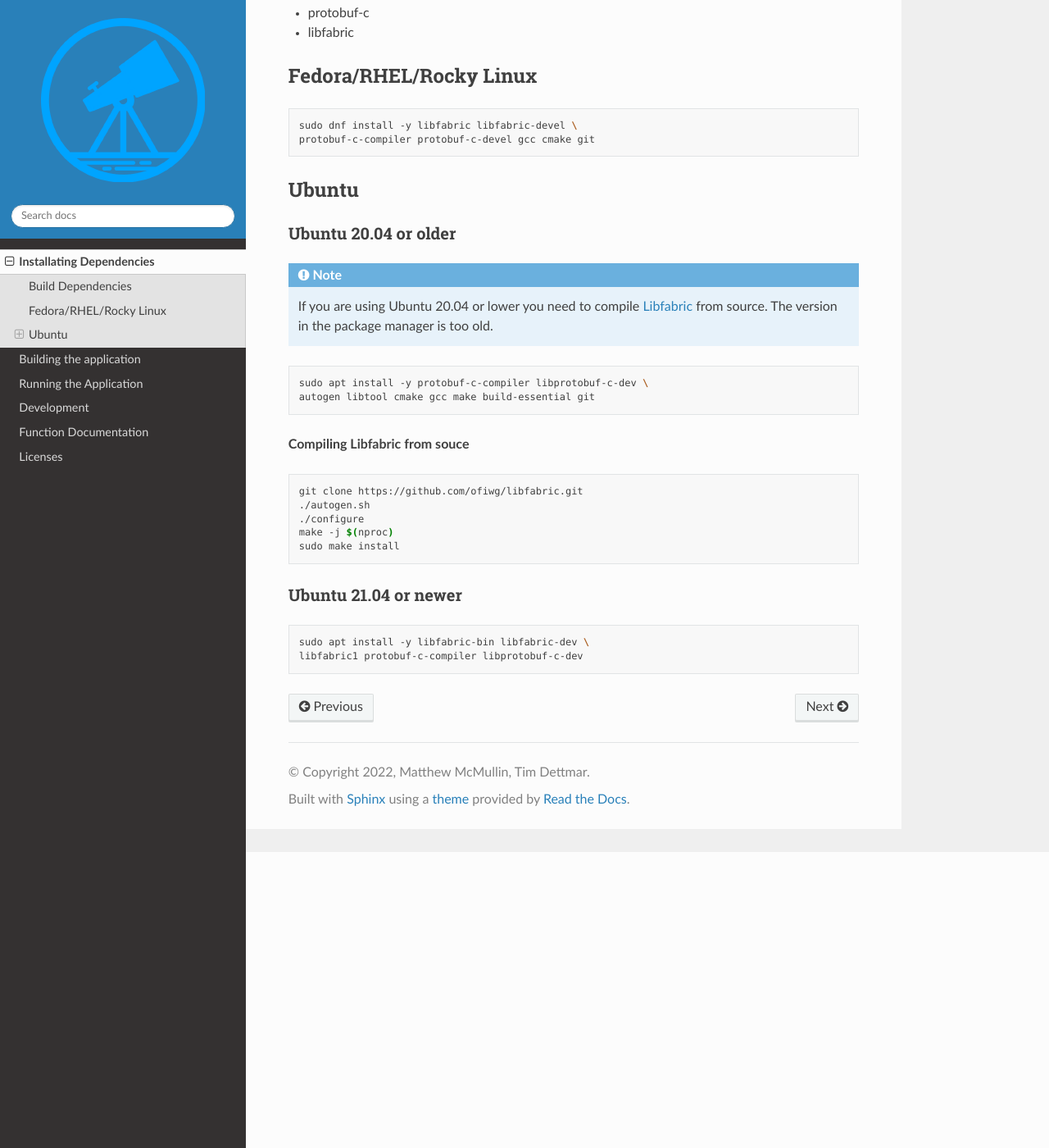
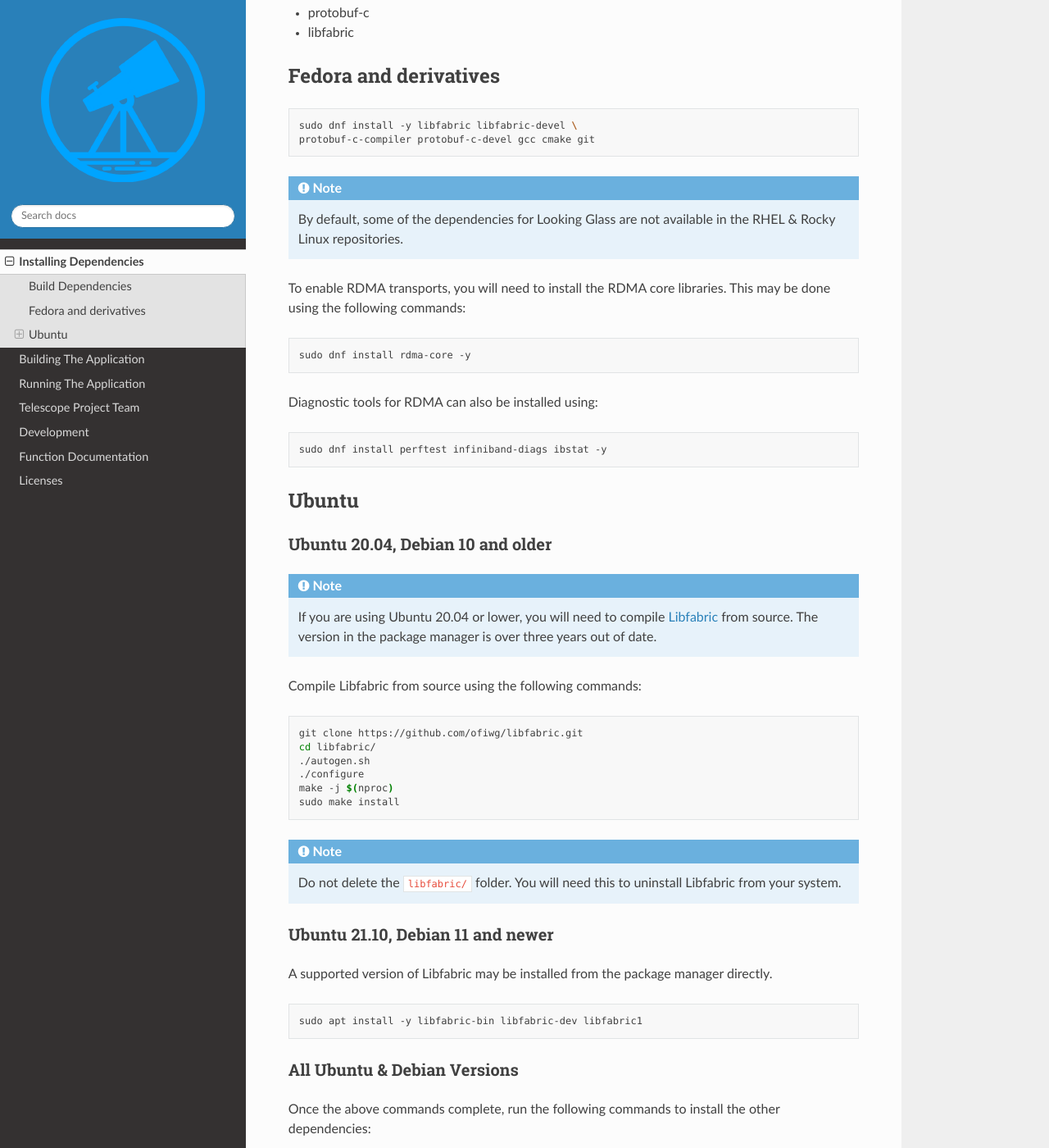
Before and after one commit to telescope-proj/lgproxy, a Sphinx documentation site: the page built from docs/user/installation.rst, in a window 1280 px wide and 1400 px high, scrolled down 361 px. Shown: the whole window at 82% size. Built offline with Sphinx 7.4.7 and the Read the Docs theme 2.0.0, drawn with Linux system fonts in a browser that asks for light colours; some of the changed text lies outside the part shown.

```diff
--- a/docs/conf.py
+++ b/docs/conf.py
@@ -22,8 +22,8 @@ subprocess.call('doxygen Doxyfile.in', shell=True)
 # -- Project information -----------------------------------------------------
 
 project = 'Telescope Looking Glass Proxy'
-copyright = '2022, Matthew McMullin, Tim Dettmar'
-author = 'Matthew McMullin, Tim Dettmar'
+copyright = '2022, Telescope Project Team'
+author = 'Telescope Project Team'
 
 
 # -- General configuration ---------------------------------------------------
--- a/docs/user/installation.rst
+++ b/docs/user/installation.rst
@@ -1,11 +1,10 @@
 .. _installation:
 
-
-Installating Dependencies
-=========================
+Installing Dependencies
+=======================
 
 .. note::
-    Install dependencies on both the host and the client side.
+    Install dependencies on both the host and the client side!
 
 Build Dependencies
 ******************
@@ -15,42 +14,90 @@ Build Dependencies
 * protobuf-c
 * libfabric
 
-Fedora/RHEL/Rocky Linux
-***********************
+Fedora and derivatives
+**********************
 
 .. code-block:: bash
 
     sudo dnf install -y libfabric libfabric-devel \
     protobuf-c-compiler protobuf-c-devel gcc cmake git
 
+.. note::
+
+    By default, some of the dependencies for Looking Glass are not available in
+    the RHEL & Rocky Linux repositories.
+
+To enable RDMA transports, you will need to install the RDMA core libraries.
+This may be done using the following commands:
+
+.. code-block:: bash
+
+    sudo dnf install rdma-core -y
+
+Diagnostic tools for RDMA can also be installed using:
+
+.. code-block:: bash
+
+    sudo dnf install perftest infiniband-diags ibstat -y
+
 Ubuntu
 ******
 
-Ubuntu 20.04 or older
----------------------
+Ubuntu 20.04, Debian 10 and older
+---------------------------------
 
 .. note::
-    If you are using Ubuntu 20.04 or lower you need to compile `Libfabric <https://github.com/ofiwg/libfabric>`_ from source. The version in the package manager is too old.
+    If you are using Ubuntu 20.04 or lower, you will need to compile
+    `Libfabric <https://github.com/ofiwg/libfabric>`_ from source.
+    The version in the package manager is over three years out of date.
+
+Compile Libfabric from source using the following commands:
+
+.. code-block:: bash
+
+    git clone https://github.com/ofiwg/libfabric.git
+    cd libfabric/
+    ./autogen.sh
+    ./configure
+    make -j $(nproc)
+    sudo make install
+
+.. note::
+
+    Do not delete the ``libfabric/`` folder. You will need this to uninstall
+    Libfabric from your system.
+
+Ubuntu 21.10, Debian 11 and newer
+---------------------------------
+
+A supported version of Libfabric may be installed from the package manager
+directly.
+
+.. code-block:: bash
+
+    sudo apt install -y libfabric-bin libfabric-dev libfabric1
+
+All Ubuntu & Debian Versions
+----------------------------
+
+Once the above commands complete, run the following commands to install the
+other dependencies:
 
 .. code-block:: bash
 
     sudo apt install -y protobuf-c-compiler libprotobuf-c-dev \
     autogen libtool cmake gcc make build-essential git
 
-**Compiling Libfabric from souce**
+To enable RDMA transports:
 
 .. code-block:: bash
 
-    git clone https://github.com/ofiwg/libfabric.git
-    ./autogen.sh
-    ./configure
-    make -j $(nproc)
-    sudo make install
+    sudo apt install rdma-core -y
 
+Diagnostic tools for RDMA can also be installed using:
 
-Ubuntu 21.04 or newer
----------------------
 .. code-block:: bash
 
-    sudo apt install -y libfabric-bin libfabric-dev \
-    libfabric1 protobuf-c-compiler libprotobuf-c-dev
+    sudo dnf install perftest infiniband-diags ibstat -y
+
+Once complete, go to :doc:`building`.
```
Also changed, not shown: docs/index.rst (+10 -5 lines), docs/user/building.rst (+9 -7 lines), docs/user/copyright.rst (+23 -12 lines), docs/user/running.rst (+37 -12 lines), docs/user/team.rst (added, +47 -0 lines).
